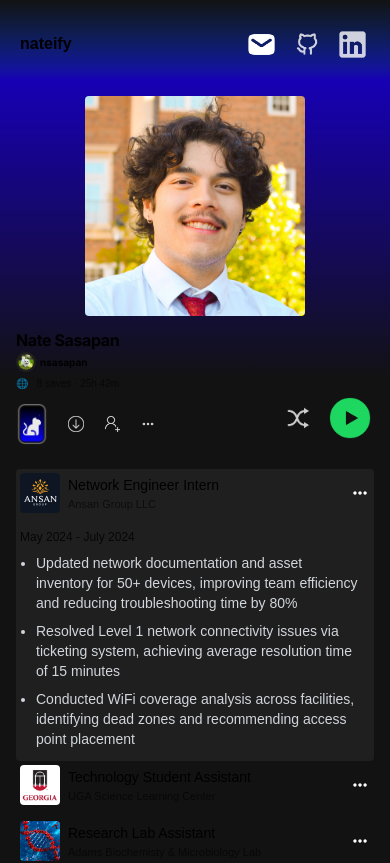
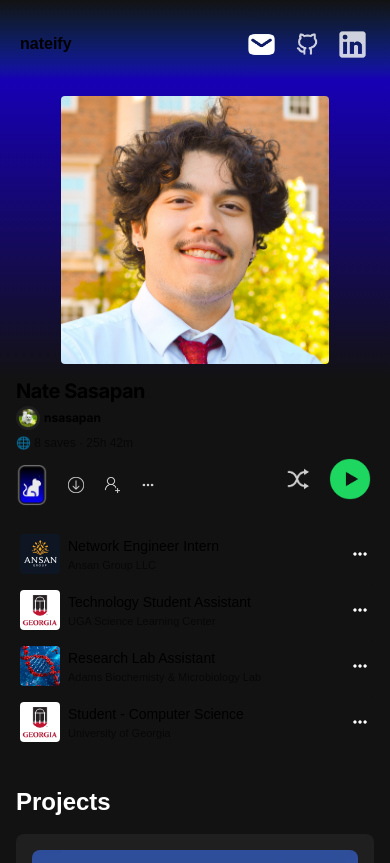
Before and after one commit to natesasapan/nateify, a Next.js app: page / in a window 390 px wide. Shown: the top 863 px of the page. Built offline with nearby package versions, Linux system fonts and the light colour scheme.

Commit message:
made some sizing changes for mobile

```diff
--- a/src/app/page.js
+++ b/src/app/page.js
@@ -16,7 +16,7 @@ export default function Home() {
   const [networkIndex, setNetworkIndex] = useState(0);
 
   // Project States
-  const [projectIndex, setProjectIndex] = useState(0);
+  const [projectIndex, setProjectIndex] = useState(-1);
 
   // Work Data
   const workData = [
@@ -365,22 +365,23 @@ export default function Home() {
 
           {/* Album Cover */}
           <div className="flex flex-col items-center">
-            <img src="/nate.jpg" className="w-55 h-55 rounded mb-2"/>
+            {/* 6-7 loooooool                   ⬇ */}
+            <img src="/nate.jpg" className="w-67 h-67 rounded mb-2"/>
           </div>
 
           {/* Album Details */}
           <div>
-            <h1 className="text-[16px] font-bold font-inter tracking-tight mt-1">Nate Sasapan</h1>
+            <h1 className="text-[20px] font-bold font-inter tracking-tight mt-1">Nate Sasapan</h1>
 
             {/* Album Pic and username */}
             <div className="flex items-center gap-1">
-              <img className="w-5 h-5" src="/kittycat.png"></img>
-              <h1 className="text-[10px] font-bold font-inter">nsasapan</h1>
+              <img className="w-6 h-6" src="/kittycat.png"></img>
+              <h1 className="text-[12px] font-bold font-inter">nsasapan</h1>
             </div>
 
             {/* Save count and Length */}
             <div className="flex items-center mt-1">
-              <h1 className="text-[10px] opacity-60">🌐 &nbsp;&nbsp;8 saves · 25h 42m</h1>
+              <h1 className="text-[12px] opacity-60">🌐 8 saves · 25h 42m</h1>
             </div>
 
             {/* Buttons */}
```
